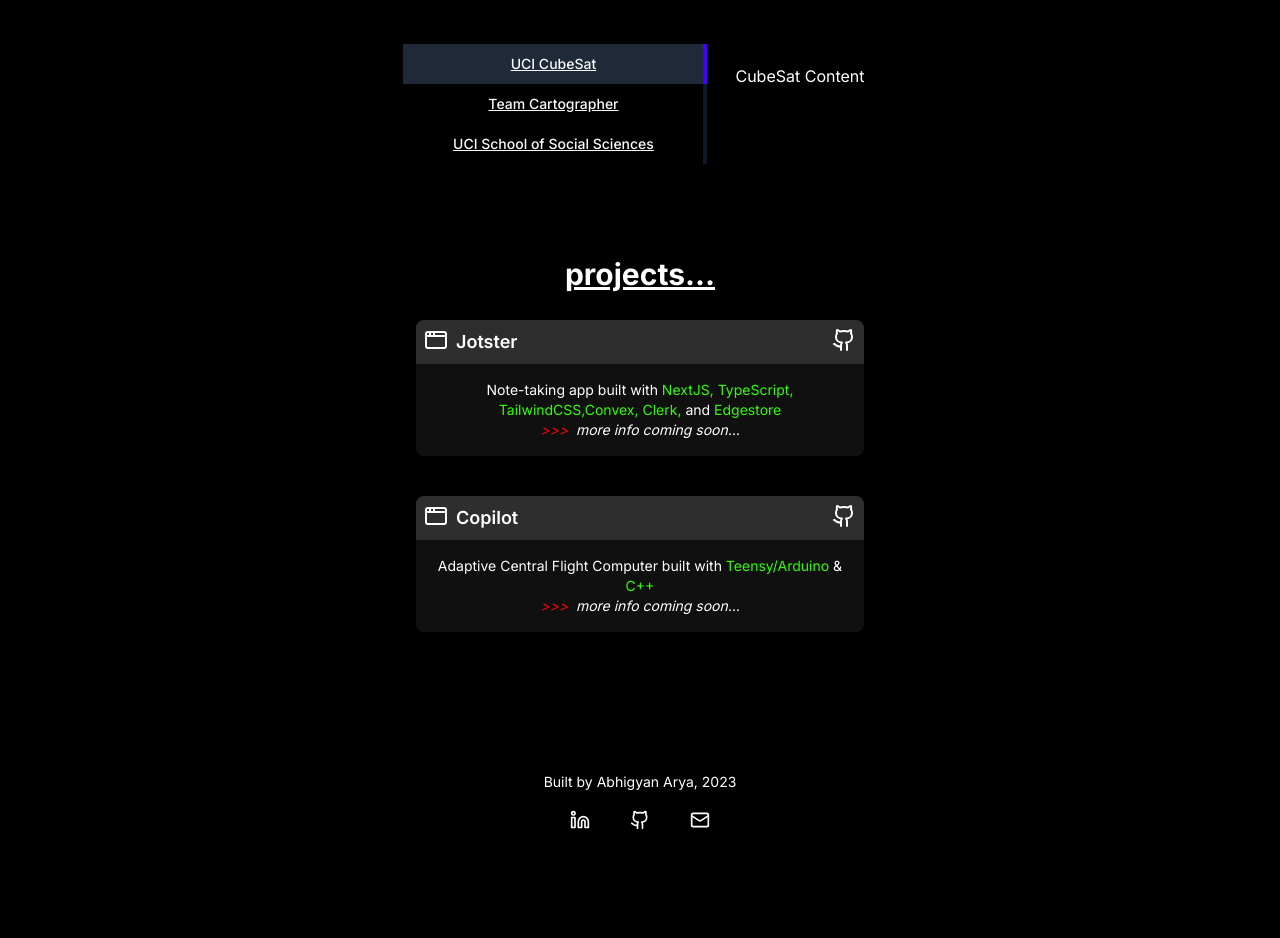
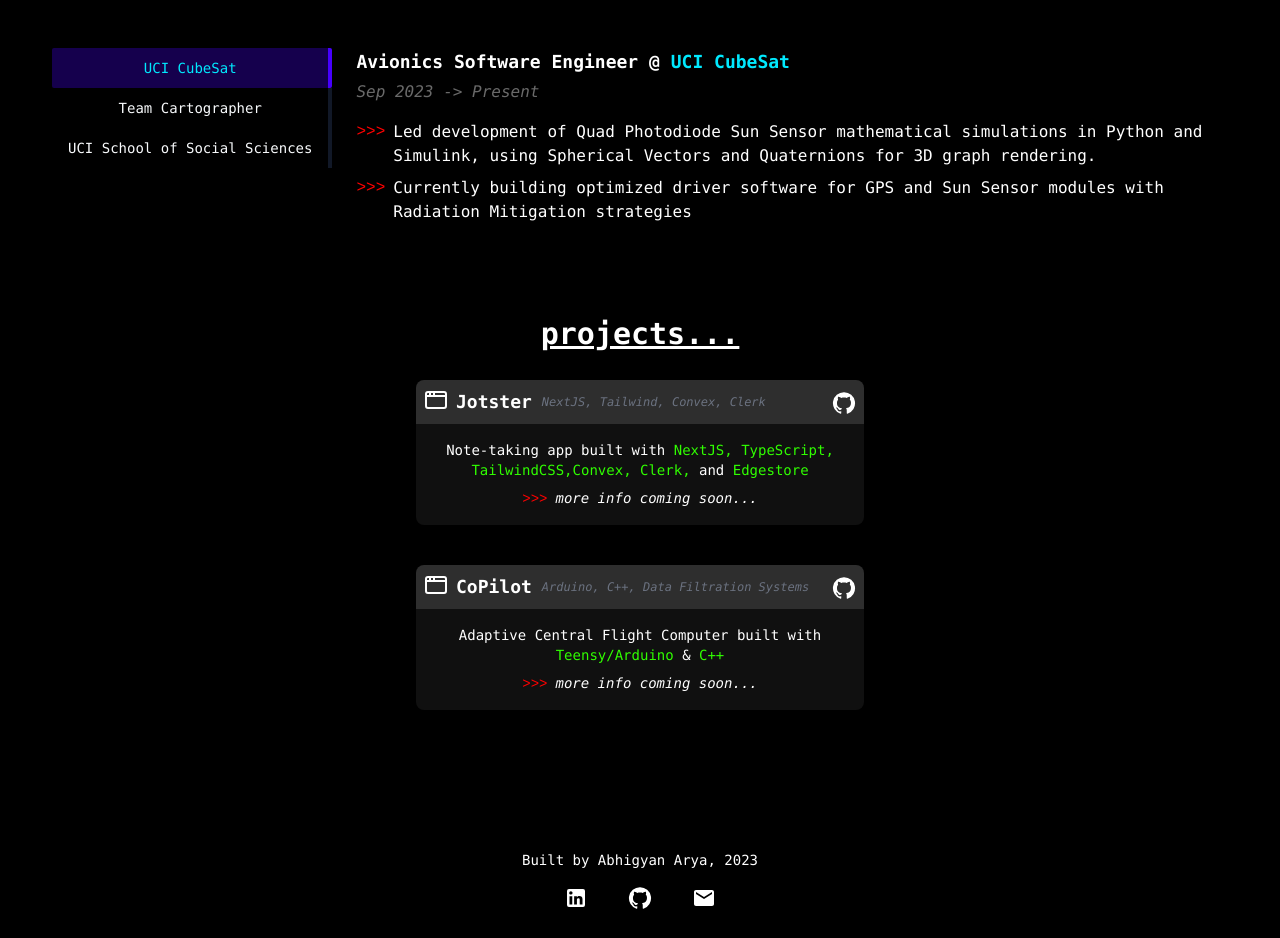
Before and after one commit to abhi-arya1/portfolio, a Next.js app: page / in a window 1280 px wide. Shown: the part 560-1498 px from the top of the page. Before the commit the page ends 1420 px from the top, so only its background shows below. Built offline with nearby package versions, Linux system fonts and the light colour scheme.

Commit message:
overhaul everything

```diff
--- a/app/(main)/page.tsx
+++ b/app/(main)/page.tsx
@@ -16,7 +16,7 @@ export default function Home() {
   const [activePane, setActivePane] = useState<string>('');
 
   return (
-      <div className="flex flex-col min-h-screen">
+      <div className="flex flex-col min-h-screen font-mono">
         <Navbar />
 
         <div className="h-full flex flex-col items-center justify-center
@@ -35,7 +35,8 @@ export default function Home() {
               }}
             />
           </div>
-          <div className="font-bold text-xl">
+
+          <div className="font-bold text-xl text-left">
             <li className="arrow-li text-[#c8d5e6]">
               computer science & engineering (b.sc.) <a className="text-slate-400">@</a> uc irvine
             </li>
@@ -62,7 +63,7 @@ export default function Home() {
               <ContentPane activePane={activePane} />
           </div>
 
-          <div id="projects">
+          <div id="projects" className="w-250">
             <Projects />
           </div>
 
--- a/app/globals.css
+++ b/app/globals.css
@@ -1,4 +1,3 @@
-/* trunk-ignore-all(prettier) */
 @tailwind base;
 @tailwind components;
 @tailwind utilities;
@@ -20,6 +19,7 @@ body,
 }
 
 .arrow-li::before {
+  font-family: 'Courier New', Courier, monospace;
   content: '>>>';
   color: red;
   margin-right: 0.5rem;
--- a/components/box.tsx
+++ b/components/box.tsx
@@ -1,28 +1,33 @@
 "use client";
 
-import { AppWindowIcon, GithubIcon } from 'lucide-react';
+import { GitHub } from '@mui/icons-material';
+import { AppWindowIcon } from 'lucide-react';
 import React from 'react';
 
 interface BoxProps {
   title: string;
   github_link: string;
+  technologies: string;
   children: React.ReactNode;
 }
 
-const Box: React.FC<BoxProps> = ({ title, github_link, children }: BoxProps) => {
+const Box: React.FC<BoxProps> = ({ title, github_link, technologies, children }: BoxProps) => {
   return (
     <div className="max-w-md mx-auto rounded-lg shadow-lg overflow-hidden">
       <div className="flex flex-row justify-between bg-[#2E2E2E] text-white text-lg font-semibold p-2">
         <div className="flex gap-x-2">
             <AppWindowIcon />
             {title}
+            <div className="text-xs font-thin text-gray-500 pt-1.5 pl-0.5 italic truncate">
+              {technologies}
+            </div>
         </div>
         <div
         role="button"
         onClick={() => {open(github_link)}}
         className="h-4 w-4 pr-6"
         >
-            <GithubIcon className="hover:text-[#0055fe]"/>
+            <GitHub className="hover:text-[#00f1fe]"/>
         </div>
       </div>
       <div className="p-4 bg-[#101010] text-sm">
--- a/components/content_pane.tsx
+++ b/components/content_pane.tsx
@@ -9,20 +9,47 @@ const ContentPane: React.FC<ContentPaneProps> = ({ activePane }) => {
     switch (activePane) {
         case 'tc':
             return (
-                <div className="p-5">
-                    Team Cartographer Content
+                <div className="w-full pl-4 break-words">
+                    <h1 className="text-left text-lg font-extrabold">Lead Developer and Co-Founder @ <a className="text-[#00e9fe]">Team Cartographer</a></h1>
+                    <h2 className="italic text-left pt-1 text-[#6a6a6a]">Sep 2023 -&gt; Present</h2>
+                    <div className="text-left pt-4">
+                        <li className="arrow-li flex items-start">
+                        Led development of Quad Photodiode Sun Sensor mathematical simulations in Python and Simulink, using Spherical Vectors and Quaternions for 3D graph rendering.
+                        </li>
+                        <li className="arrow-li flex items-start pt-2">
+                        Currently building optimized driver software for GPS and Sun Sensor modules with Radiation Mitigation strategies
+                        </li>
+                    </div>
                 </div>
             )
         case 'uci-ss':
             return (
-                <div className="p-5">
-                    UCI SocSci Content
+                <div className="w-full pl-4 break-words">
+                    <h1 className="text-left text-lg font-extrabold">Avionics Software Engineer @ <a className="text-[#00e9fe]">UCI CubeSat</a></h1>
+                    <h2 className="italic text-left pt-1 text-[#6a6a6a]">Sep 2023 -&gt; Present</h2>
+                    <div className="text-left pt-4">
+                        <li className="arrow-li flex items-start">
+                        Led development of Quad Photodiode Sun Sensor mathematical simulations in Python and Simulink, using Spherical Vectors and Quaternions for 3D graph rendering.
+                        </li>
+                        <li className="arrow-li flex items-start pt-2">
+                        Currently building optimized driver software for GPS and Sun Sensor modules with Radiation Mitigation strategies
+                        </li>
+                    </div>
                 </div>
             )
         default:
             return (
-                <div className="p-5">
-                    CubeSat Content
+                <div className="w-full pl-4 break-words">
+                    <h1 className="text-left text-lg font-extrabold">Avionics Software Engineer @ <a className="text-[#00e9fe]">UCI CubeSat</a></h1>
+                    <h2 className="italic text-left pt-1 text-[#6a6a6a]">Sep 2023 -&gt; Present</h2>
+                    <div className="text-left pt-4">
+                        <li className="arrow-li flex items-start">
+                        Led development of Quad Photodiode Sun Sensor mathematical simulations in Python and Simulink, using Spherical Vectors and Quaternions for 3D graph rendering.
+                        </li>
+                        <li className="arrow-li flex items-start pt-2">
+                        Currently building optimized driver software for GPS and Sun Sensor modules with Radiation Mitigation strategies
+                        </li>
+                    </div>
                 </div>
             );
     }
--- a/components/footer.tsx
+++ b/components/footer.tsx
@@ -1,7 +1,7 @@
 "use client";
 
-import { Github, Linkedin, Mail, SunMediumIcon } from "lucide-react";
 import { Button } from "./ui/button";
+import { GitHub, LinkedIn, Mail } from "@mui/icons-material";
 
 const Footer = () => {
 
@@ -16,20 +16,23 @@ const Footer = () => {
             <Button
             onClick={() => {open("https://www.linkedin.com/in/abhiaarya/")}}
             variant="ghost"
+            className="hover:text-[#006efe]"
             >
-                <Linkedin className="h-5 w-5" />
+                <LinkedIn className="h-5 w-5" />
             </Button>
 
             <Button
             onClick={() => {open("https://github.com/abhi-arya1")}}
             variant="ghost"
+            className="hover:text-[#006efe]"
             >
-                <Github className="h-5 w-5" />
+                <GitHub className="h-5 w-5" />
             </Button>
 
             <Button
             onClick={() => {open("mailto:abhigyaa@uci.edu")}}
             variant="ghost"
+            className="hover:text-[#006efe]"
             >
                 <Mail className="h-5 w-5" />
             </Button>
--- a/components/navbar.tsx
+++ b/components/navbar.tsx
@@ -19,6 +19,7 @@ const Navbar = () => {
 
       <Button
       onClick={() => {router.push("/")}}
+      className="bg-[#101010] hover:bg-[#1b1b1b] hover:text-[#00e9fe]"
       >
         <Home className="h-4 w-4" />
         {/* <p className="pl-1">home</p> */}
@@ -27,6 +28,8 @@ const Navbar = () => {
       <div className="flex gap-x-2">
         <Button
         onClick={() => {router.push("/#experience")}}
+        variant="ghost"
+        className="hover:text-[#00e9fe]"
         >
           <FlaskConical className="h-4 w-4" />
           <p className="pl-2">experience</p>
@@ -34,6 +37,8 @@ const Navbar = () => {
 
         <Button
         onClick={() => {router.push("/#projects")}}
+        variant="ghost"
+        className="hover:text-[#00e9fe]"
         >
           <Code className="h-4 w-4" />
           <p className="pl-2">projects</p>
@@ -41,6 +46,7 @@ const Navbar = () => {
 
         <Button
         onClick={() => open("https://drive.google.com/file/d/1sM6VJEPz_oar718KaT88HC0niAlitGLl/view?usp=sharing")}
+        className="bg-[#101010] hover:bg-[#1b1b1b] hover:text-[#00e9fe]"
         >
           <ScrollTextIcon className="h-4 w-4" />
           <p className="pl-2">resume</p>
--- a/components/projects.tsx
+++ b/components/projects.tsx
@@ -12,21 +12,29 @@ const Projects = () => {
         </div>
         <div className="flex flex-col pt-5">
 
-        <Box title="Jotster" github_link="https://github.com/abhi-arya1/jotster">
+        <Box
+        title="Jotster"
+        github_link="https://github.com/abhi-arya1/jotster"
+        technologies="NextJS, Tailwind, Convex, Clerk"
+        >
             <p>
             Note-taking app built with <a className="text-[#30fe00]">NextJS, TypeScript, TailwindCSS,</a>
             <a className="text-[#30fe00]">Convex, Clerk,</a> and <a className="text-[#30fe00]">Edgestore</a>
             </p>
-            <li className="arrow-li italic">more info coming soon...</li>
+            <li className="arrow-li italic pt-2">more info coming soon...</li>
         </Box>
 
         <div className="p-5" />
 
-        <Box title="Copilot" github_link="https://github.com/abhi-arya1/copilot-avionics-module">
+        <Box
+        title="CoPilot"
+        github_link="https://github.com/abhi-arya1/copilot-avionics-module"
+        technologies="Arduino, C++, Data Filtration Systems"
+        >
             <p>
             Adaptive Central Flight Computer built with <a className="text-[#30fe00]">Teensy/Arduino</a> & <a className="text-[#30fe00]">C++</a>
             </p>
-            <li className="arrow-li italic">more info coming soon...</li>
+            <li className="arrow-li italic pt-2">more info coming soon...</li>
         </Box>
 
         </div>
--- a/components/sidebar.tsx
+++ b/components/sidebar.tsx
@@ -15,11 +15,11 @@ const Sidebar: React.FC<SidebarProps> = ({ setActivePane }) => {
     ]
 
     return (
-        <div className="flex flex-col w-80 px-2 truncate">
+        <div className="flex flex-col w-80 px-2">
             {buttons.map(button => (
                 <Button
                 key={button.id}
-                className={`hover:bg-gray-800 px-4 bg-transparent underline py-2 rounded-none ${activeButton === button.id ? 'border-r-4 border-r-[#4700fe] bg-gray-800 hover:bg-gray-900' : 'rounded-none border-r-4 border-r-gray-900'}`}
+                className={`rounded-sm hover:bg-[#4700fe]/10 px-4 bg-transparent py-2 ${activeButton === button.id ? 'border-r-4 border-r-[#4700fe] text-[#00e9fe] bg-[#4700fe]/30 hover:bg-[#4700fe]/20' : 'rounded-none border-r-4 border-r-gray-900'}`}
                 onClick={() => { setActivePane(button.id); setActiveButton(button.id) }}
                 >
                     {button.name}
--- a/components/ui/button.tsx
+++ b/components/ui/button.tsx
@@ -16,7 +16,7 @@ const buttonVariants = cva(
           "border border-slate-200 bg-white hover:bg-slate-100 hover:text-slate-900 dark:border-slate-800 dark:bg-slate-950 dark:hover:bg-slate-800 dark:hover:text-slate-50",
         secondary:
           "bg-slate-100 text-slate-900 hover:bg-slate-100/80 dark:bg-slate-800 dark:text-slate-50 dark:hover:bg-slate-800/80",
-        ghost: "hover:bg-slate-100 hover:text-slate-900 dark:hover:bg-slate-800 dark:hover:text-slate-50",
+        ghost: "hover:bg-background hover:text-slate-900 dark:hover:bg-slate-800 dark:hover:text-slate-50",
         link: "text-slate-900 underline-offset-4 hover:underline dark:text-slate-50",
       },
       size: {
--- a/package.json
+++ b/package.json
@@ -9,6 +9,10 @@
     "lint": "next lint"
   },
   "dependencies": {
+    "@emotion/react": "^11.11.3",
+    "@emotion/styled": "^11.11.0",
+    "@mui/icons-material": "^5.15.2",
+    "@mui/material": "^5.15.2",
     "@radix-ui/react-slot": "^1.0.2",
     "class-variance-authority": "^0.7.0",
     "clsx": "^2.0.0",
```
Also changed, not shown: 1 other file (tests, documents, lock files or other folders). Lines whose indentation alone changed are shown as unchanged.
